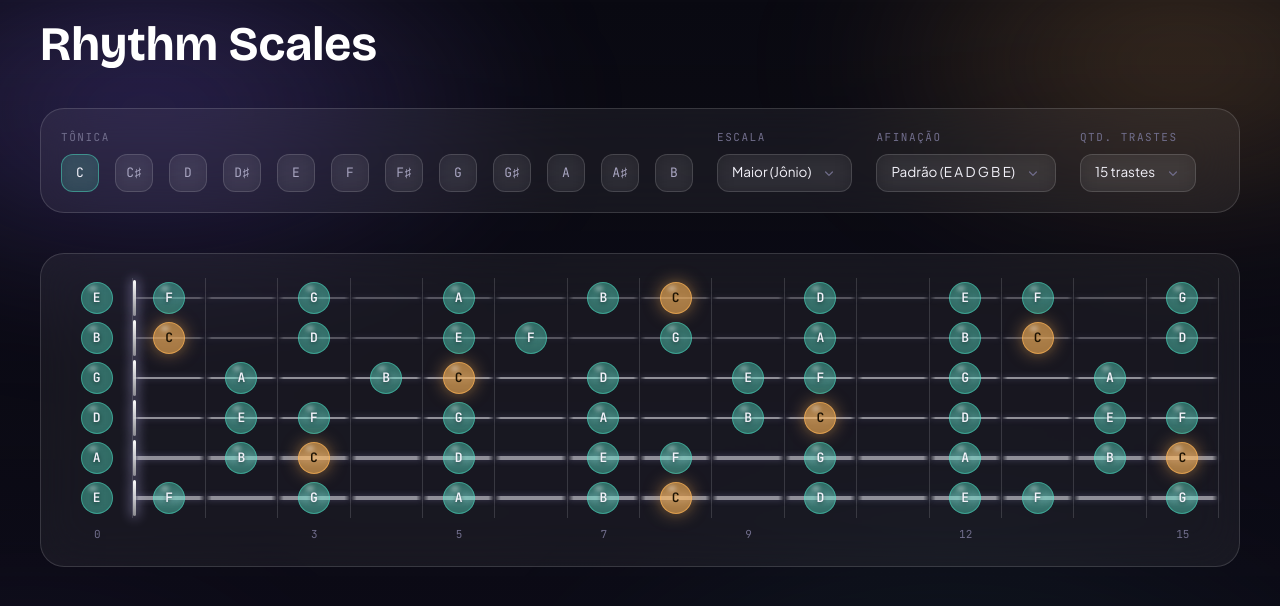
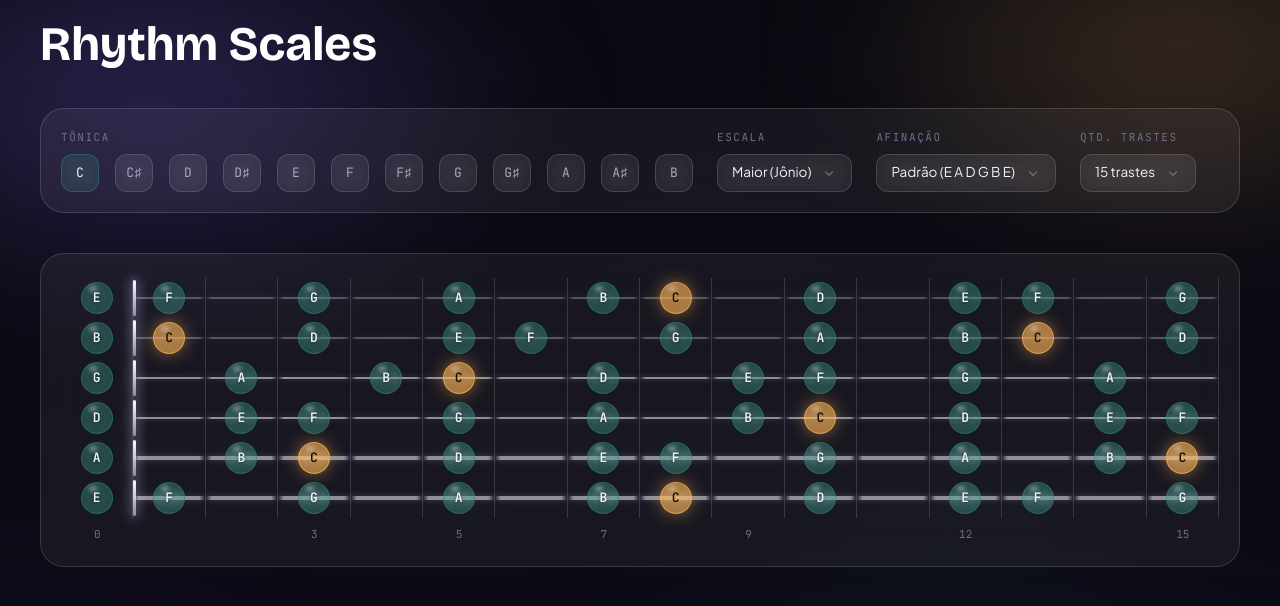
Before and after one commit to SirPripyat/rhythm-scales, a React app: page / in a window 1280 px wide. Shown: the top 606 px of the page. Built offline with nearby package versions, Linux system fonts and the light colour scheme; the HTML template or start-up script is replaced by a standard one.

Commit message:
changing glow-teal color

```diff
--- a/src/App.css
+++ b/src/App.css
@@ -7,7 +7,7 @@
   --color-void-2: #0e0c1a;
   --color-glow-amber: #ffb454;
   --color-glow-violet: #8b6bff;
-  --color-glow-teal: #4de8c9;
+  --color-glow-teal: #2f8f7d;
   --color-ink: #f3f2fa;
   --color-ink-dim: #a9a6c2;
   --color-ink-faint: #716e8c;
```
